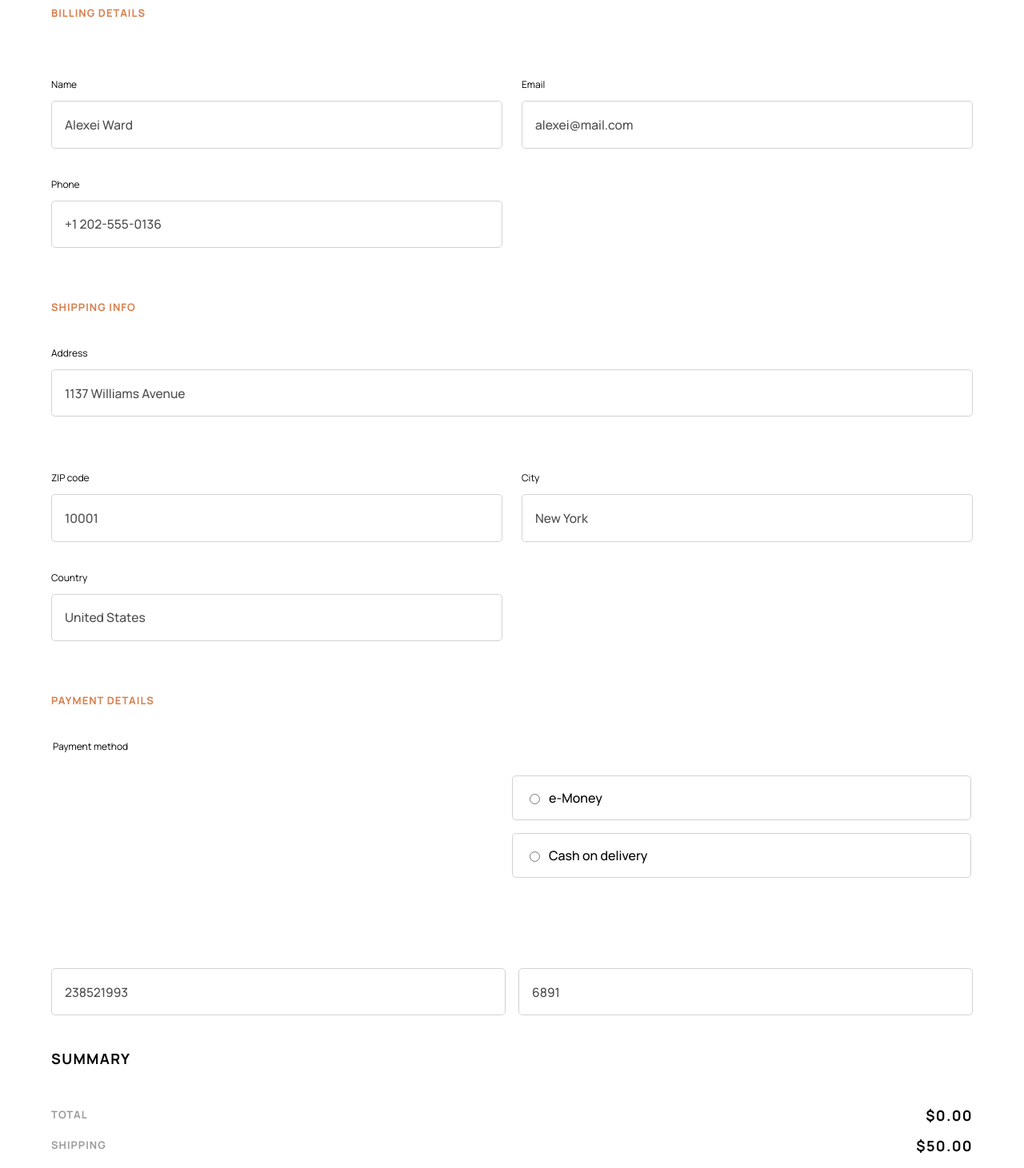
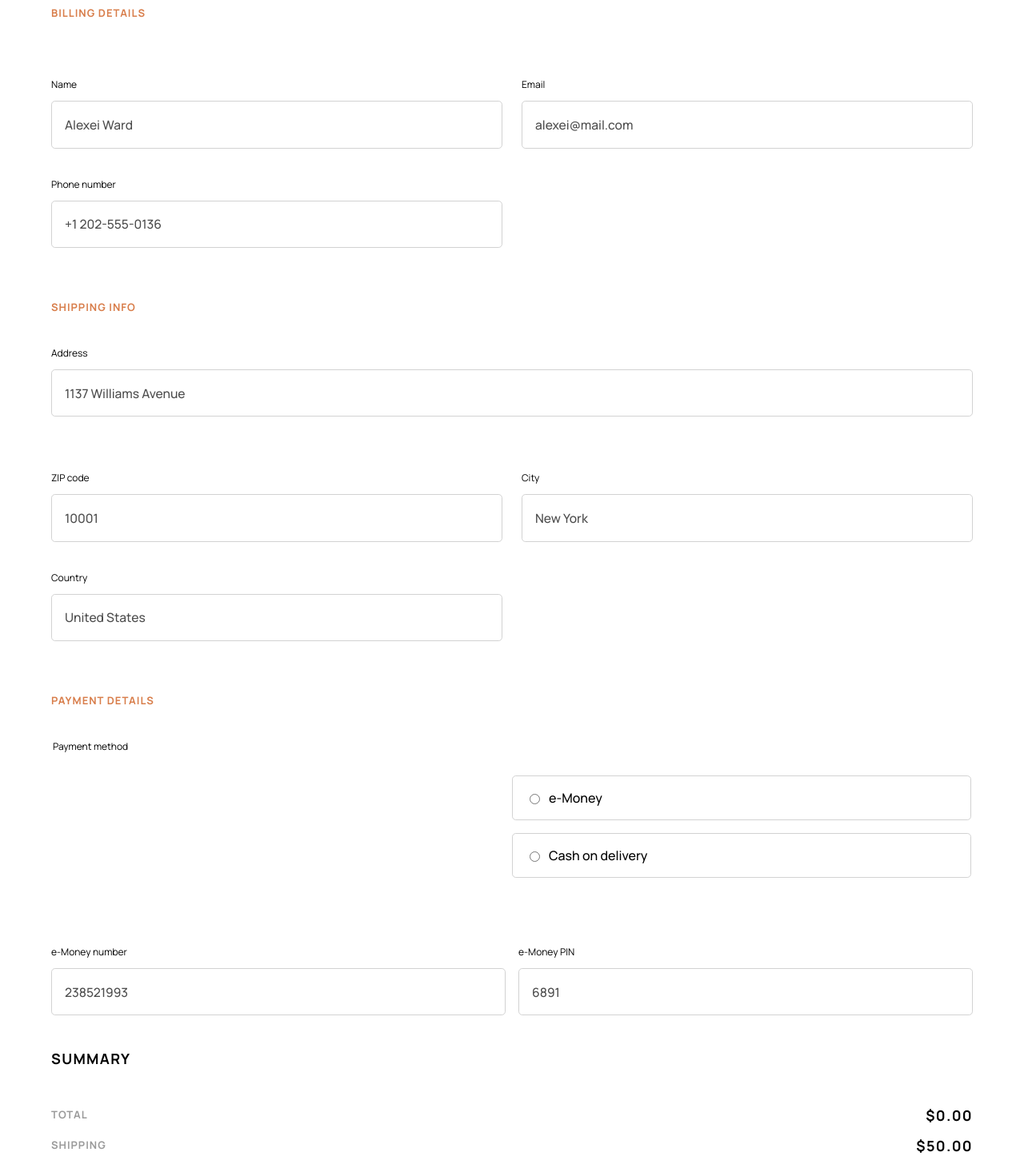
Before and after one commit to lrncode/audiophile-ecommerce, a React (Create React App) app: page /checkout in a window 1280 px wide. Shown: the part 303-1764 px from the top of the page at 80% size. Built offline with nearby package versions, Linux system fonts and the light colour scheme.

Commit message:
form field component created
replaced the form fields with a  form field component

```diff
--- a/src/components/CheckoutForm.js
+++ b/src/components/CheckoutForm.js
@@ -4,6 +4,7 @@ import CheckoutFormSummary from './CheckoutFormSummary'
 import {usePopUp} from '../context/PopUpContext'
 import _ from 'lodash'
 import { useNavigate } from 'react-router-dom'
+import FormElement from './FormElement'
 
 const initialError = {
   fullName:'error placeholder message',
@@ -171,80 +172,51 @@ export default function CheckoutForm() {
           <h3 className='checkout-form-checkout-header'>checkout</h3>
           <h6 className='color-accent subtitle'>billing details</h6>
           <div className='form-billing-details'>
-            <div className='checkout-field'>
-              {/* make different rules for label text and error text */}
-              <div className={`${error.fullName !== errorPlaceholder ? 'checkout-form-label error-text' : 'checkout-form-label'}`}><label htmlFor='fullName'>Name</label><p className={`${ error.fullName !== errorPlaceholder ? 'error-text show' : 'error-text hide'}`}>{error.fullName}</p></div>
-              <input id='fullName'
-                     value={userData.fullName}
-                     name='fullName'
+              <FormElement  name='fullName'
+                            data={userData.fullName}
+                            label='Name'
+                            error={error.fullName}
                             placeholder='Alexei Ward'
-                     onChange={handleChange}
-                     className={`${error.fullName && error.fullName !== errorPlaceholder ? 'input-error' : ''}`}
-                     />
-            </div>
-            <div className='checkout-field'>
-            <div className={`${error.email !== errorPlaceholder ? 'checkout-form-label error-text' : 'checkout-form-label'}`}><label htmlFor='fullName'>Email</label><p className={`${ error.email !== errorPlaceholder ? 'error-text show' : 'error-text hide'}`}>{error.email}</p></div>
-              <input id='email'
-                     name='email'
+                            handleChange={handleChange} />
+              <FormElement  name='email'
+                            data={userData.email}
+                            label='Email'
+                            error={error.email}
                             placeholder='alexei@mail.com'
-                     onChange={handleChange}
-                     value={userData.email}
-                     className={`${error.email && error.email !== errorPlaceholder ? 'input-error' : ''}`}
-                     />
-            </div>
-            <div className='checkout-field'>
-            <div className={`${error.phone !== errorPlaceholder ? 'checkout-form-label error-text' : 'checkout-form-label'}`}><label htmlFor='fullName'>Phone</label><p className={`${ error.phone !== errorPlaceholder ? 'error-text show' : 'error-text hide'}`}>{error.phone}</p></div>
-              <input id='phone'
-                     name='phone'
+                            handleChange={handleChange} />
+              <FormElement  name='phone'
+                            data={userData.phone}
+                            label='Phone number'
+                            error={error.phone}
                             placeholder='+1 202-555-0136'
-                     onChange={handleChange}
-                     value={userData.phone}
-                     className={`${error.phone && error.phone !== errorPlaceholder ? 'input-error' : ''}`}
-                     />
-            </div>
+                            handleChange={handleChange} />
           </div>
           <h6 className='color-accent subtitle'>shipping info</h6>
-          <div className='checkout-field'>
-          <div className={`${error.address !== errorPlaceholder ? 'checkout-form-label error-text' : 'checkout-form-label'}`}><label htmlFor='fullName'>Address</label><p className={`${ error.address !== errorPlaceholder ? 'error-text show' : 'error-text hide'}`}>{error.address}</p></div>
-            <input id='address'
-                   name='address'
+              <FormElement  name='address'
+                          data={userData.address}
+                          label='Address'
+                          error={error.address}
                           placeholder='1137 Williams Avenue'
-                   onChange={handleChange}
-                   value={userData.address}
-                   className={`${error.address && error.address !== errorPlaceholder ? 'input-error' : ''}`}
-                   />
-          </div>
+                          handleChange={handleChange} />
           <div className='form-shipping-info'>
-            <div className='checkout-field'>
-            <div className={`${error.zipCode !== errorPlaceholder ? 'checkout-form-label error-text' : 'checkout-form-label'}`}><label htmlFor='fullName'>ZIP code</label><p className={`${ error.zipCode !== errorPlaceholder ? 'error-text show' : 'error-text hide'}`}>{error.zipCode}</p></div>
-              <input id='zipCode'
-                     name='zipCode'
+              <FormElement  name='zipCode'
+                            data={userData.zipCode}
+                            label='ZIP code'
+                            error={error.zipCode}
                             placeholder='10001'
-                     onChange={handleChange}
-                     value={userData.zipCode}
-                     className={`${error.zipCode && error.zipCode !== errorPlaceholder ? 'input-error' : ''}`}
-                     />
-            </div>
-            <div className='checkout-field'>
-            <div className={`${error.city !== errorPlaceholder ? 'checkout-form-label error-text' : 'checkout-form-label'}`}><label htmlFor='fullName'>City</label><p className={`${ error.city !== errorPlaceholder ? 'error-text show' : 'error-text hide'}`}>{error.city}</p></div>
-              <input id='city'
-                     name='city'
+                            handleChange={handleChange} />
+              <FormElement  name='city'
+                            data={userData.city}
+                            label='City'
+                            error={error.city}
                             placeholder='New York'
-                     onChange={handleChange}
-                     value={userData.city}
-                     className={`${error.city && error.city !== errorPlaceholder ? 'input-error' : ''}`}
-                     />
-            </div>
-            <div className='checkout-field'>
-            <div className={`${error.country !== errorPlaceholder ? 'checkout-form-label error-text' : 'checkout-form-label'}`}><label htmlFor='fullName'>Country</label><p className={`${ error.country !== errorPlaceholder ? 'error-text show' : 'error-text hide'}`}>{error.country}</p></div>
-              <input id='country'
-                     name='country'
+                            handleChange={handleChange} />
+              <FormElement  name='country'
+                            data={userData.country}
+                            label='Country'
+                            error={error.country}
                             placeholder='United States'
-                     onChange={handleChange}
-                     value={userData.country}
-                     className={`${error.country && error.country !== errorPlaceholder ? 'input-error' : ''}`}
-                     />
-            </div>
+                            handleChange={handleChange} />
           </div>
           <h6 className='color-accent subtitle'>payment details</h6>
           <fieldset>
@@ -281,26 +253,20 @@ export default function CheckoutForm() {
             </div>
           </fieldset>
             <div className='form-payment-numbers'>
-              <div className='checkout-field payment-number'>
-              <div className={`${error.eMoneyNumber && error.eMoneyNumber !== errorPlaceholder ? 'checkout-form-label error-text show' : 'checkout-form-label error-text hide'}`}><label htmlFor='eMoneyNumber'>e-Money number</label><p>{error.eMoneyNumber}</p></div>
-              <input id='eMoneyNumber'
-                     name='eMoneyNumber'
+              <FormElement  name='eMoneyNumber'
+                            data={userData.eMoneyNumber}
+                            label='e-Money number'
+                            error={error.eMoneyNumber}
                             placeholder='238521993'
-                     onChange={handleChange}
-                     value={userData.eMoneyNumber}
-                     className={`${error.eMoneyNumber && error.eMoneyNumber !== errorPlaceholder ? 'input-error' : ''}`}
-                     />
-              </div>
-              <div className='checkout-field payment-number'>
-              <div className={`${error.eMoneyPin && error.eMoneyPin !== errorPlaceholder ? 'checkout-form-label error-text show' : 'checkout-form-label error-text hide'}`}><label htmlFor='eMoneyPin'>e-Money PIN</label><p>{error.eMoneyPin}</p></div>
-              <input id='eMoneyPin'
-                     name='eMoneyPin'
+                            handleChange={handleChange}
+                            additionalClass = 'payment-number'/>
+              <FormElement  name='eMoneyPin'
+                            data={userData.eMoneyPin}
+                            label='e-Money PIN'
+                            error={error.eMoneyPin}
                             placeholder='6891'
-                     onChange={handleChange}
-                     value={userData.eMoneyPin}
-                     className={`${error.eMoneyPin && error.eMoneyPin !== errorPlaceholder ? 'input-error' : ''}`}
-                     />
-              </div>
+                            handleChange={handleChange}
+                            additionalClass = 'payment-number'/>
             </div>
         </div>
           <div className='checkout-form-desktop-summary'>
--- /dev/null
+++ b/src/components/FormElement.js
@@ -0,0 +1,19 @@
+import '../css/CheckoutForm.css'
+
+export default function FormElement({handleChange , error , data , label , name , placeholder , additionalClass= ''}) {
+
+  const errorPlaceholder = 'error placeholder message'
+
+  return (
+    <div className={`checkout-field ${additionalClass}`}>
+    <div className={`${error !== errorPlaceholder ? 'checkout-form-label error-text' : 'checkout-form-label'}`}><label htmlFor='fullName'>{label}</label><p className={`${ error !== errorPlaceholder ? 'error-text show' : 'error-text hide'}`}>{error}</p></div>
+    <input id={name}
+           value={data}
+           name={name}
+           placeholder={placeholder}
+           onChange={handleChange}
+           className={`${error && error !== errorPlaceholder ? 'input-error' : ''}`}
+           />
+  </div>
+  )
+}
```
Lines whose indentation alone changed are shown as unchanged.
